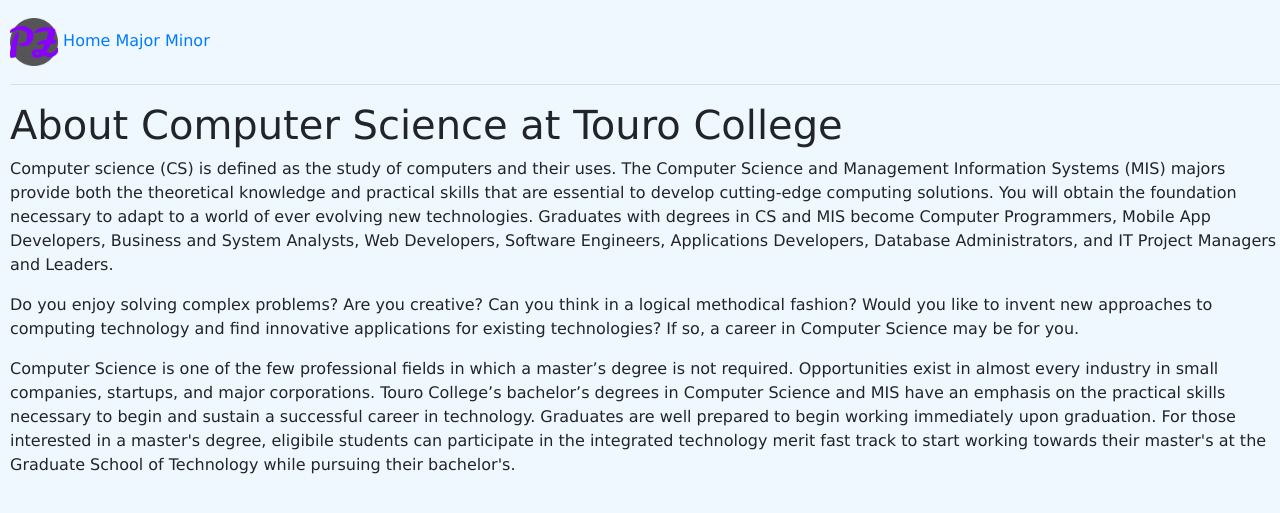
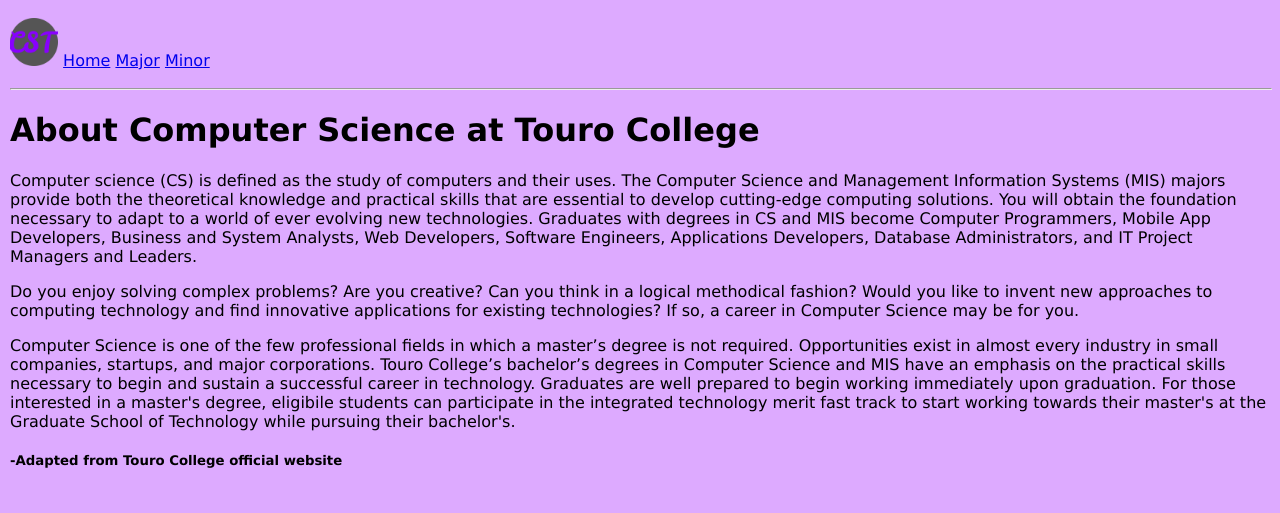
Before and after one commit to pziegler1/MCON104TermProject, a Flask app: page / in a window 1280 px wide. Shown: the top 513 px of the page. Run offline with Flask 2, Linux system fonts and the light colour scheme; some libraries are stand-ins or nearby versions.

Commit message:
prerestart

```diff
--- a/static/css/main.css
+++ b/static/css/main.css
@@ -7,12 +7,12 @@
 /* Styles */
 body {
     font-family: 'Lucida Grande', 'Lucida Sans Unicode', 'Geneva', 'Verdana', sans-serif;
-    background-color: aliceblue;
     margin-left: var(--medium-margin);
+    background-color: #DDAAFF;
 }
 
-h3, nav {
+nav {
     margin-top: var(--large-margin);
     margin-bottom: var(--large-margin);
-    color: deeppink;
+    color: #555555;
 }
--- a/templates/base.html
+++ b/templates/base.html
@@ -4,11 +4,6 @@
     <meta charset="UTF-8">
 
     <link rel="shortcut icon" href="{{ url_for('static', filename='favicon.ico') }}">
-
-    <link rel="stylesheet"
-          href="https://stackpath.bootstrapcdn.com/bootstrap/4.4.0/css/bootstrap.min.css"
-          integrity="sha384-SI27wrMjH3ZZ89r4o+fGIJtnzkAnFs3E4qz9DIYioCQ5l9Rd/7UAa8DHcaL8jkWt"
-          crossorigin="anonymous">
 
     <link rel="stylesheet" type="text/css" href="../static/css/main.css">
 
--- a/templates/index.html
+++ b/templates/index.html
@@ -15,4 +15,5 @@
 	sustain a successful career in technology.  Graduates are well prepared to begin working immediately upon graduation. For those interested in a master's degree,
 	eligibile students can participate in the integrated technology merit fast track to start working towards their master's at the Graduate School of Technology while
 	pursuing their bachelor's.</p>
+    <h5>-Adapted from Touro College official website</h5>
 {% endblock %}
```
Also changed, not shown: static/favicon.ico.
